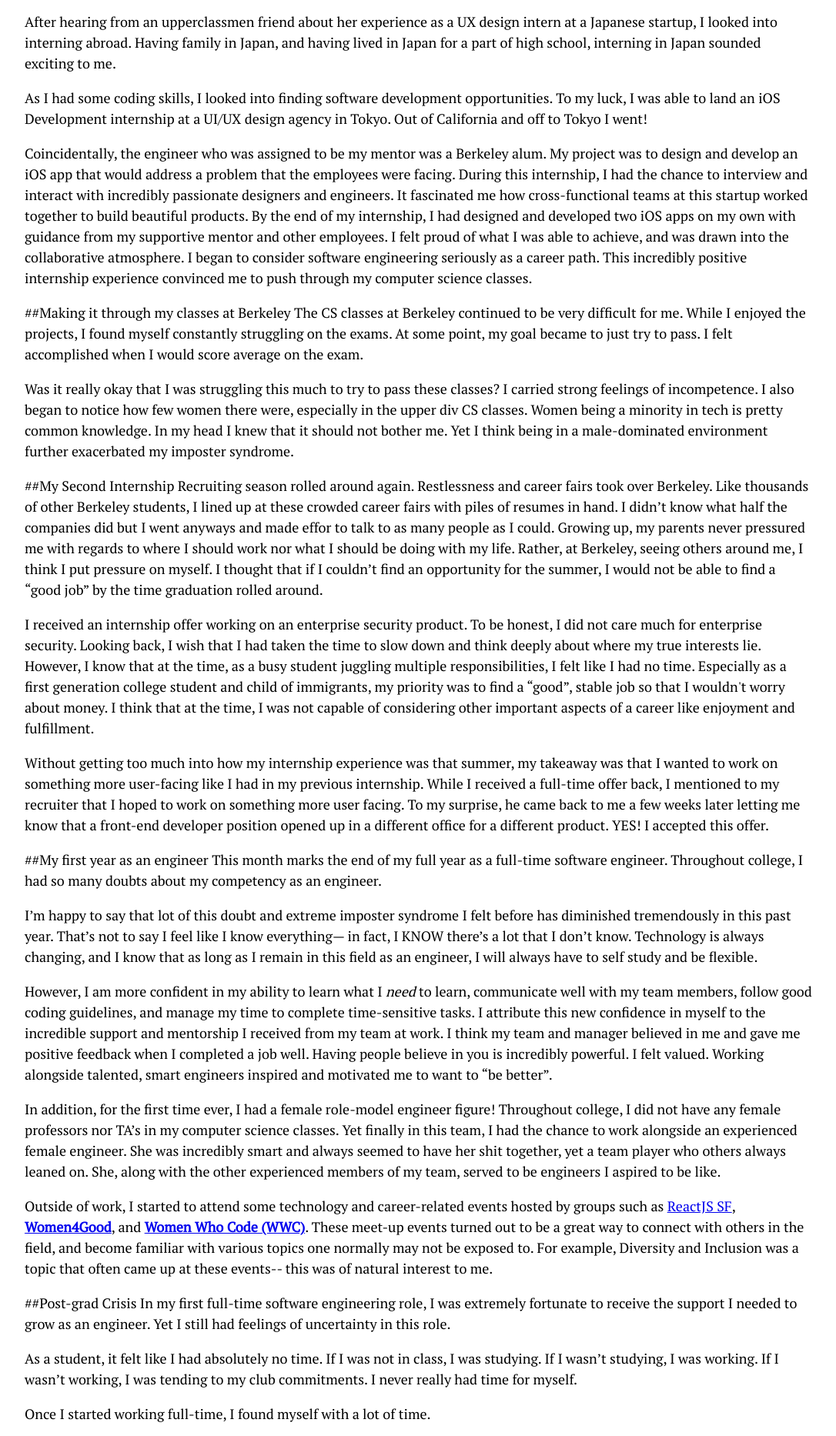
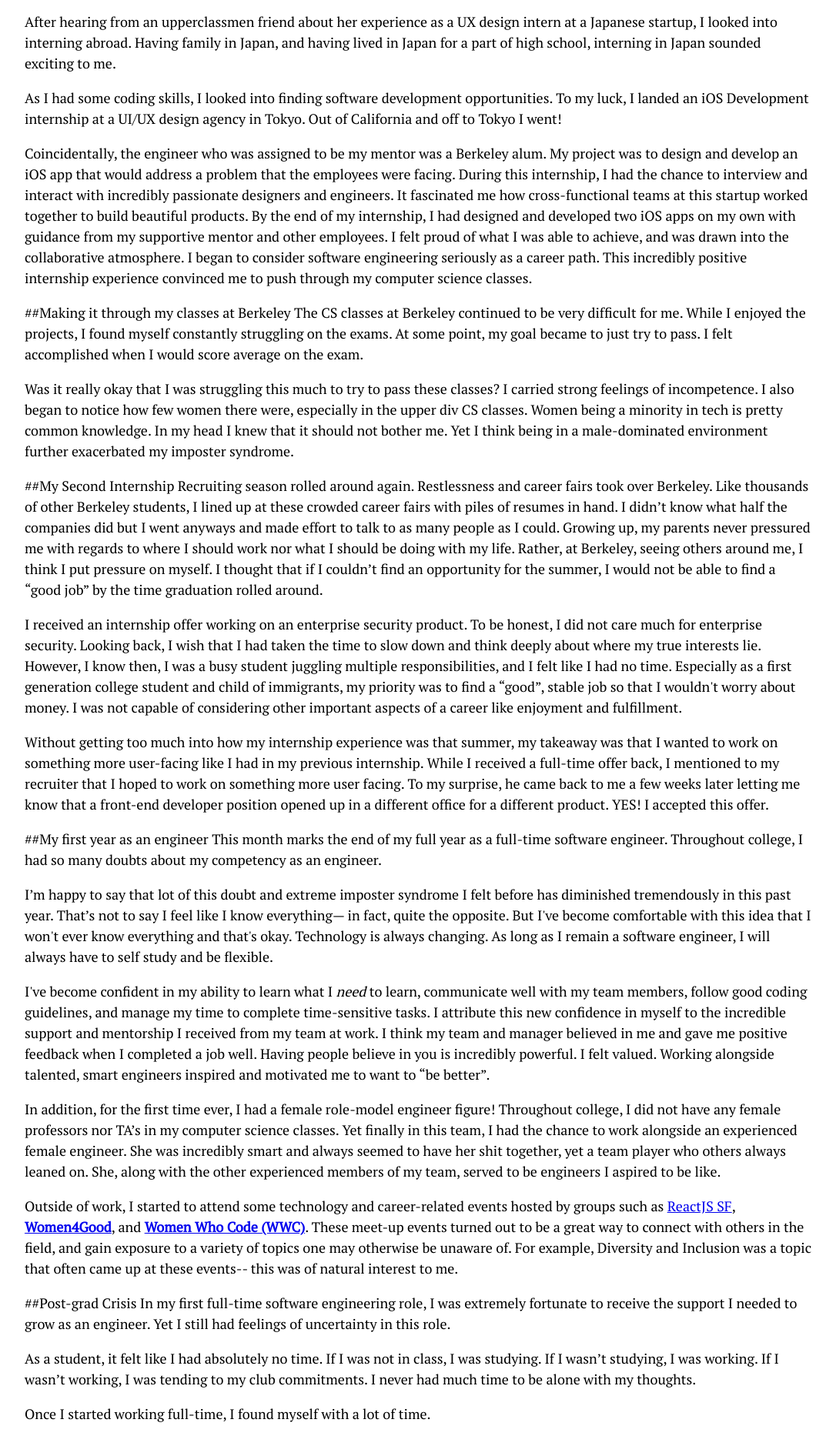
Before and after one commit to khiga8/kate-website, a Gatsby site: page /now/july2019-reflection/ in a window 1280 px wide. Shown: the part 1098-2964 px from the top of the page at 77% size, without its empty margins (96-1182 px from the left). Built offline with nearby package versions, Linux system fonts and the light colour scheme; Gatsby itself is replaced by a stand-in of ours; a web font is replaced by a local one.

Commit message:
more edits

```diff
--- a/content/now/july2019-reflection/index.md
+++ b/content/now/july2019-reflection/index.md
@@ -25,7 +25,7 @@ I was quite new to this idea of “internships”. Frankly, I didn’t know how
 
 After hearing from an upperclassmen friend about her experience as a UX design intern at a Japanese startup, I looked into interning abroad. Having family in Japan, and having lived in Japan for a part of high school, interning in Japan sounded exciting to me.
 
-As I had some coding skills, I looked into finding software development opportunities. To my luck, I was able to land an iOS Development internship at a UI/UX design agency in Tokyo. Out of California and off to Tokyo I went!
+As I had some coding skills, I looked into finding software development opportunities. To my luck, I landed an iOS Development internship at a UI/UX design agency in Tokyo. Out of California and off to Tokyo I went!
 
 Coincidentally, the engineer who was assigned to be my mentor was a Berkeley alum. My project was to design and develop an iOS app that would address a problem that the employees were facing. During this internship, I had the chance to interview and interact with incredibly passionate designers and engineers. It fascinated me how cross-functional teams at this startup worked together to build beautiful products. By the end of my internship, I had designed and developed two iOS apps on my own with guidance from my supportive mentor and other employees. I felt proud of what I was able to achieve, and was drawn into the collaborative atmosphere. I began to consider software engineering seriously as a career path. This incredibly positive internship experience convinced me to push through my computer science classes.
 
@@ -35,27 +35,27 @@ The CS classes at Berkeley continued to be very difficult for me. While I enjoye
 Was it really okay that I was struggling this much to try to pass these classes? I carried strong feelings of incompetence. I also began to notice how few women there were, especially in the upper div CS classes. Women being a minority in tech is pretty common knowledge. In my head I knew that it should not bother me. Yet I think being in a male-dominated environment further exacerbated my imposter syndrome.
 
 ##My Second Internship
-Recruiting season rolled around again. Restlessness and career fairs took over Berkeley. Like thousands of other Berkeley students, I lined up at these crowded career fairs with piles of resumes in hand. I didn’t know what half the companies did but I went anyways and made effor to talk to as many people as I could. Growing up, my parents never pressured me with regards to where I should work nor what I should be doing with my life. Rather, at Berkeley, seeing others around me, I think I put pressure on myself. I thought that if I couldn’t find an opportunity for the summer, I would not be able to find a “good job” by the time graduation rolled around.
+Recruiting season rolled around again. Restlessness and career fairs took over Berkeley. Like thousands of other Berkeley students, I lined up at these crowded career fairs with piles of resumes in hand. I didn’t know what half the companies did but I went anyways and made effort to talk to as many people as I could. Growing up, my parents never pressured me with regards to where I should work nor what I should be doing with my life. Rather, at Berkeley, seeing others around me, I think I put pressure on myself. I thought that if I couldn’t find an opportunity for the summer, I would not be able to find a “good job” by the time graduation rolled around.
 
-I received an internship offer working on an enterprise security product. To be honest, I did not care much for enterprise security. Looking back, I wish that I had taken the time to slow down and think deeply about where my true interests lie. However, I know that at the time, as a busy student juggling multiple responsibilities, I felt like I had no time. Especially as a first generation college student and child of immigrants, my priority was to find a “good”, stable job so that I wouldn't worry about money. I think that at the time, I was not capable of considering other important aspects of a career like enjoyment and fulfillment.
+I received an internship offer working on an enterprise security product. To be honest, I did not care much for enterprise security. Looking back, I wish that I had taken the time to slow down and think deeply about where my true interests lie. However, I know then, I was a busy student juggling multiple responsibilities, and I felt like I had no time. Especially as a first generation college student and child of immigrants, my priority was to find a “good”, stable job so that I wouldn't worry about money. I was not capable of considering other important aspects of a career like enjoyment and fulfillment.
 
 Without getting too much into how my internship experience was that summer, my takeaway was that I wanted to work on something more user-facing like I had in my previous internship. While I received a full-time offer back, I mentioned to my recruiter that I hoped to work on something more user facing. To my surprise, he came back to me a few weeks later letting me know that a front-end developer position opened up in a different office for a different product. YES! I accepted this offer.
 
 ##My first year as an engineer
 This month marks the end of my full year as a full-time software engineer. Throughout college, I had so many doubts about my competency as an engineer.
 
-I’m happy to say that lot of this doubt and extreme imposter syndrome I felt before has diminished tremendously in this past year. That’s not to say I feel like I know everything— in fact, I KNOW there’s a lot that I don’t know. Technology is always changing, and I know that as long as I remain in this field as an engineer, I will always have to self study and be flexible.
+I’m happy to say that lot of this doubt and extreme imposter syndrome I felt before has diminished tremendously in this past year. That’s not to say I feel like I know everything— in fact, quite the opposite. But I've become comfortable with this idea that I won't ever know everything and that's okay. Technology is always changing. As long as I remain a software engineer, I will always have to self study and be flexible.
 
-However, I am more confident in my ability to learn what I _need_ to learn, communicate well with my team members, follow good coding guidelines, and manage my time to complete time-sensitive tasks. I attribute this new confidence in myself to the incredible support and mentorship I received from my team at work. I think my team and manager believed in me and gave me positive feedback when I completed a job well. Having people believe in you is incredibly powerful. I felt valued. Working alongside talented, smart engineers inspired and motivated me to want to “be better”.
+I've become confident in my ability to learn what I _need_ to learn, communicate well with my team members, follow good coding guidelines, and manage my time to complete time-sensitive tasks. I attribute this new confidence in myself to the incredible support and mentorship I received from my team at work. I think my team and manager believed in me and gave me positive feedback when I completed a job well. Having people believe in you is incredibly powerful. I felt valued. Working alongside talented, smart engineers inspired and motivated me to want to “be better”.
 
 In addition, for the first time ever, I had a female role-model engineer figure! Throughout college, I did not have any female professors nor TA’s in my computer science classes. Yet finally in this team, I had the chance to work alongside an experienced female engineer. She was incredibly smart and always seemed to have her shit together, yet a team player who others always leaned on. She, along with the other experienced members of my team, served to be engineers I aspired to be like.
 
-Outside of work, I started to attend some technology and career-related events hosted by groups such as [ReactJS SF](https://www.meetup.com/ReactJS-San-Francisco/), [**Women4Good**](http://www.women4good.com/), and [**Women Who Code (WWC)**](https://www.womenwhocode.com/). These meet-up events turned out to be a great way to connect with others in the field, and become familiar with various topics one normally may not be exposed to. For example, Diversity and Inclusion was a topic that often came up at these events-- this was of natural interest to me.
+Outside of work, I started to attend some technology and career-related events hosted by groups such as [ReactJS SF](https://www.meetup.com/ReactJS-San-Francisco/), [**Women4Good**](http://www.women4good.com/), and [**Women Who Code (WWC)**](https://www.womenwhocode.com/). These meet-up events turned out to be a great way to connect with others in the field, and gain exposure to a variety of topics one may otherwise be unaware of. For example, Diversity and Inclusion was a topic that often came up at these events-- this was of natural interest to me.
 
 ##Post-grad Crisis
 In my first full-time software engineering role, I was extremely fortunate to receive the support I needed to grow as an engineer. Yet I still had feelings of uncertainty in this role.
 
-As a student, it felt like I had absolutely no time. If I was not in class, I was studying. If I wasn’t studying, I was working. If I wasn’t working, I was tending to my club commitments. I never really had time for myself.
+As a student, it felt like I had absolutely no time. If I was not in class, I was studying. If I wasn’t studying, I was working. If I wasn’t working, I was tending to my club commitments. I never had much time to be alone with my thoughts.
 
 Once I started working full-time, I found myself with a lot of time.
 
@@ -63,7 +63,7 @@ I had time to think by myself.
 And time to question _what_ I was doing,
 And time to question _why_ I was doing what I was doing.
 
-With all these questions circling my mind, I experienced a _full-blown post-grad, quarter-life crisis_. A quarter-life crisis seems to be a common phenomenon amongst new grads... Up until this point, a lot of us have an idea of what we are supposed to do. However, after graduation, we come to realize that how we wanted to live our life, and what we make of our lives is <i> entirely </i> up to us. I liked the people I worked with. I was learning a lot. I always made sure to put my all into whatever job was at hand. I spent all day at work focused, learning, and completing my assignments at hand. Yet I would come home after work, sit by myself, and think "What am I doing this for?"
+With all these questions circling my mind, I experienced a _full-blown post-grad, quarter-life crisis_. A quarter-life crisis seems to be a common phenomenon amongst new grads... Up until this point, a lot of us have an idea of what we are supposed to do. However, after graduation, we come to realize that how we wanted to live our life, and what we make of our lives is <i> entirely </i> up to us. I liked the people I worked with. I was learning a lot. I made sure to put my all into whatever task was at hand. Yet I would come home, sit by myself, and ask myself "What am I doing this for?"
 
 I began to ask myself:
 
@@ -79,9 +79,9 @@ I acknowledge that having this time to think and question my career is an enormo
 When I spoke to my mom about seeking fulfillment from work, she could not grasp what I meant. “You have a well paying job, you have a place to live, and you have food to eat. What more could you possibly want?” I understand where my mom was coming from. It was difficult to justify feeling what I felt.
 
 ##Trying to figure things out
-In an attempt to find answers, I began attending a number of tech and career related events, connected with others in the field, and researched the opportunities that were out there within tech that aligned closely to the causes I cared about. I reached out to my peers and friends of peers in the field, and even met up with strangers for career advice within tech.
+In an attempt to find answers, I began attending a number of tech and career related events, connected with others in the field, and researched software engineering opportunities that were out there that aligned closely to the causes I cared about. I reached out to my peers and friends of peers in the field. I even met up with a stranger for career advice.
 
-As I began to expand my horizon, I saw that there was a lot more to tech and software engineering than what people might traditionally think about. At the career fairs I attended as a student, companies showed off their "sexiness" by flaunting various perks like free food, flashy office space, ping pong tables, \$\$, and status. I admit, perks like free food are super enticing, and there is nothing wrong with prioritizing these. I came to realize that there is a whole other world of opportunities within tech. Through forums like TechJobs4Good, I found that there were numerous companies and groups of people who sought to make a direct impact in civic tech, healthcare, and education. I came to see that tech was simply a means to an end. As I discovered these opportunities and discovered this different side of tech, I felt so excited. It started to become more clear to me what I wanted to accomplish as a software engineer. My world opened up.
+As I began to expand my horizon, I saw that there was a lot more to tech and software engineering than what people might traditionally think about. At the career fairs I attended as a student, companies showed off their "sexiness" by flaunting various perks like free food, flashy office space, ping pong tables, \$\$, and status. I admit, perks like free food are super enticing, and there is nothing wrong with prioritizing these. I came to realize that there is a whole other world of opportunities within tech. Through forums like TechJobs4Good, I found numerous companies and groups of people who sought to make a direct impact in civic tech, healthcare, and education. I came to see that tech was simply a means to an end. As I discovered these opportunities and discovered this different side of tech, I felt SO excited. It started to become more clear to me what I wanted to accomplish as a software engineer. My world opened up.
 
 ##To sum it up...
 This past year has been a roller coaster. I still haven’t quite figured out adulting, nor what it is I _should_ be doing. But if I compare myself to where I was a year ago, I feel a lot more confident in my abilities and my place as an engineer. I attribute this to the work experience I've gained, the people I've encountered, and the communities I have found. I'm very excited to continue learning and growing as an engineer. I've been able to find clear career goals that I can feel excited about and work towards.
```
